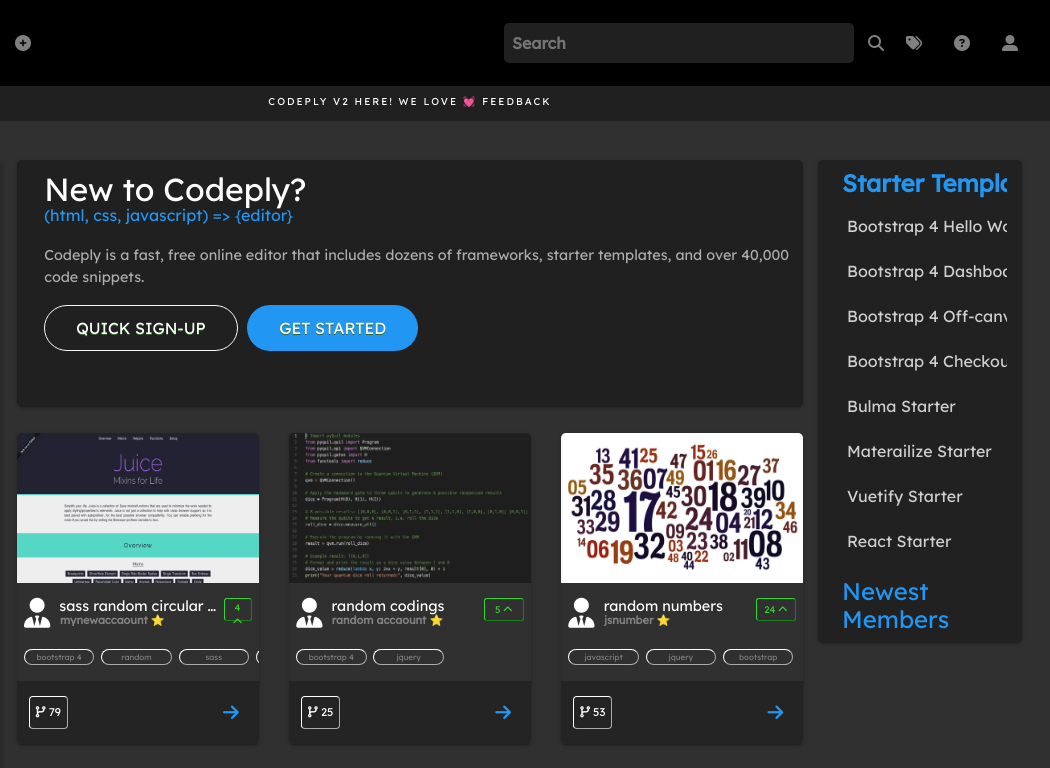
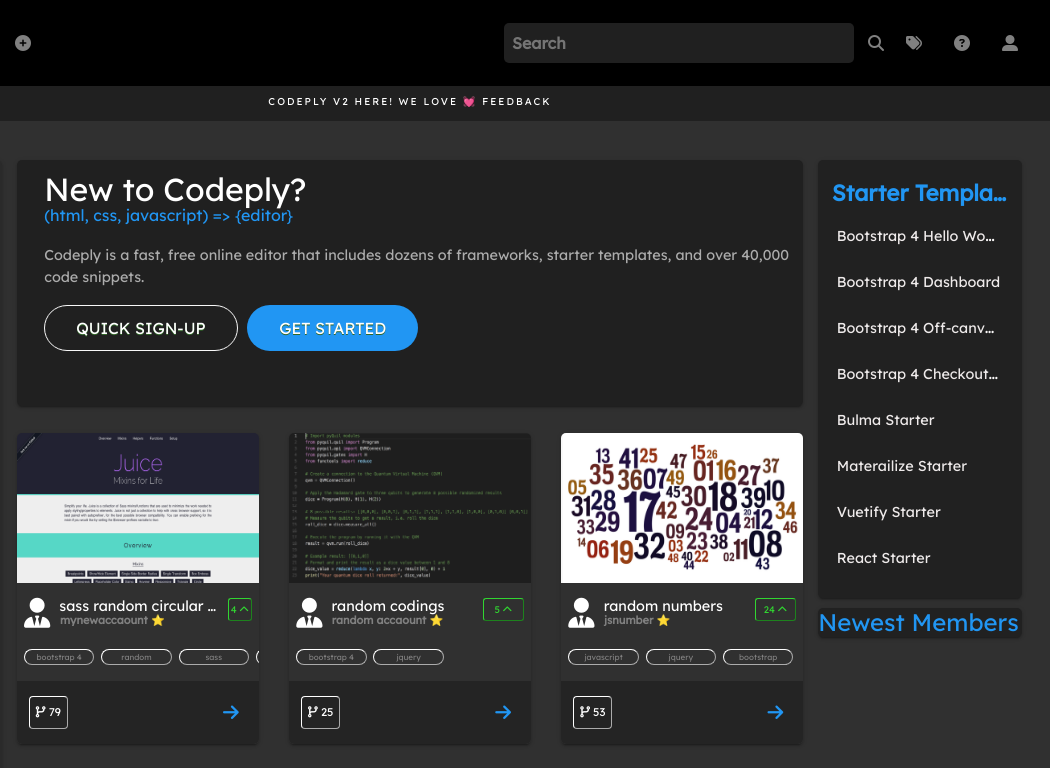
Before and after one commit to mirighost/CodePly, a plain HTML site: page index.html in a window 1280 px wide. Shown: the top 768 px of the page, 230-1280 px from the left. Drawn offline with nearby package versions, Linux system fonts and the light colour scheme.

Commit message:
fixed, added a lot of things to right section

```diff
--- a/index.html
+++ b/index.html
@@ -818,14 +818,14 @@
                   <span> React Starter</span></a></li>
             </ul>
           </div>
+          <div class="right-bottom-links">
+            <h4 id="rbh4">Newest Members</h4>
+          </div>
         </div>
 
         <div class="right-bottom-containers">
 
-          <div class="right-bottom-links">
-            <h4 id="rbh4">Newest Members</h4>
 
-          </div>
         </div>
       </div>
     </div>
--- a/section/style.scss
+++ b/section/style.scss
@@ -37,7 +37,6 @@
                 margin-top: 5%;
                 text-overflow: ellipsis;
                 overflow: hidden;
-                width: 170px;
                 white-space: nowrap;
                 width: 100%;
                 line-height: 250%;
@@ -89,8 +88,6 @@
             }
         }
     }
-}
-
 
     // middle section
     .middle {
@@ -213,10 +210,11 @@
                         border-radius: 3px;
                         font-size: 60%;
                         color: rgb(49, 214, 49);
-                    width: 40px;
+                        width: 18%;
                         height: 23px;
                         outline: transparent;
                         margin-left: auto;
+                        padding: 1px 0px;
                     }
                 }
 
@@ -356,34 +354,35 @@
     }
 
     .right {
+        padding: 0px;
+        height: 100%;
+
+        .right-containers {
+
+            .right-links {
                 -webkit-box-shadow: 0 3px 1px -2px rgba(0, 0, 0, .2), 0 2px 2px 0 rgba(0, 0, 0, .14), 0 1px 5px 0 rgba(0, 0, 0, .12);
                 box-shadow: 0 3px 1px -2px rgba(0, 0, 0, .2), 0 2px 2px 0 rgba(0, 0, 0, .14), 0 1px 5px 0 rgba(0, 0, 0, .12);
-    background-color: #212121;
-    height: 100%;
-    border-radius: 5px;
-
-    .right-containers {
-        width: 100%;
-
-
-        .right-links {
                 font-family: 'Lexend Deca', sans-serif;
                 font-size: 16px;
-            margin-top: 5%;
-            text-overflow: ellipsis;
-            overflow: hidden;
-            width: 170px;
-            white-space: nowrap;
                 width: 100%;
                 line-height: 250%;
+                background-color: #212121;
+                border-radius: 5px;
+                padding-right: 6%;
+                padding-bottom: 4px;
 
                 .right-list {
-                padding-left: 5%;
+                    padding-left: 0%;
+                    padding-top: 20px;
+                    padding-left: 7%;
 
                     #rh4 {
                         color: #2196f3;
                         font-weight: bold;
-
+                        text-overflow: ellipsis;
+                        overflow: hidden;
+                        white-space: nowrap;
+                        font-size: 1.4rem;
                     }
 
                     .right-contents {
@@ -391,33 +390,32 @@
                         padding-right: 10px;
                         margin-top: 5px;
                         padding-left: 5px;
+                        color: #faf8f8;
+                        text-overflow: ellipsis;
+                        overflow: hidden;
+                        white-space: nowrap;
 
                         &:hover {
                             background-color: #3d3d3d;
                             transition: 400ms;
-
                         }
 
                         .right-link {
                             text-decoration: none;
-                        color: #cfcfcf;
-                        padding-right: 10px;
-
-                    }
-                }
+                            color: #eeeaea;
+                            font-size: 0.9rem;
                         }
                     }
                 }
             }
 
-
-    .right-bottom-containers {
-        width: 100%;
-
             .right-bottom-links {
-            padding-left: 5%;
+                -webkit-box-shadow: 0 3px 1px -2px rgba(0, 0, 0, .2), 0 2px 2px 0 rgba(0, 0, 0, .14), 0 1px 5px 0 rgba(0, 0, 0, .12);
+                box-shadow: 0 3px 1px -2px rgba(0, 0, 0, .2), 0 2px 2px 0 rgba(0, 0, 0, .14), 0 1px 5px 0 rgba(0, 0, 0, .12);
+                background-color: #212121;
+                margin-top: 10px;
                 font-family: 'Lexend Deca', sans-serif;
-
+                border-radius: 5px;
 
                 #rbh4 {
                     color: #2196f3;
@@ -428,11 +426,7 @@
                 }
             }
         }
-
-    .rb-btn {
-        display: block;
-        margin-top: 30px;
-        height: 10px;
+    }
 }
 
 // Media Section
```
Also changed, not shown: section/style.css, 1 other file. Lines whose indentation alone changed are shown as unchanged.
